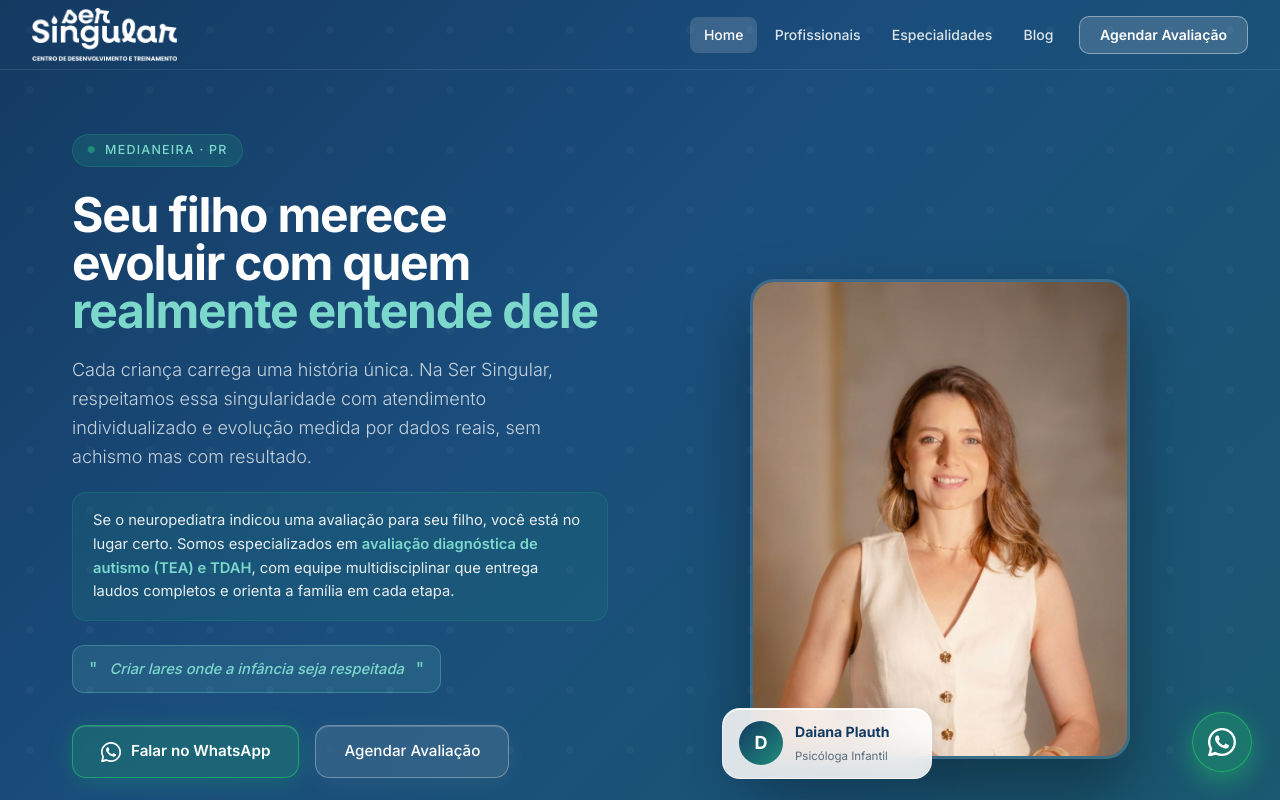
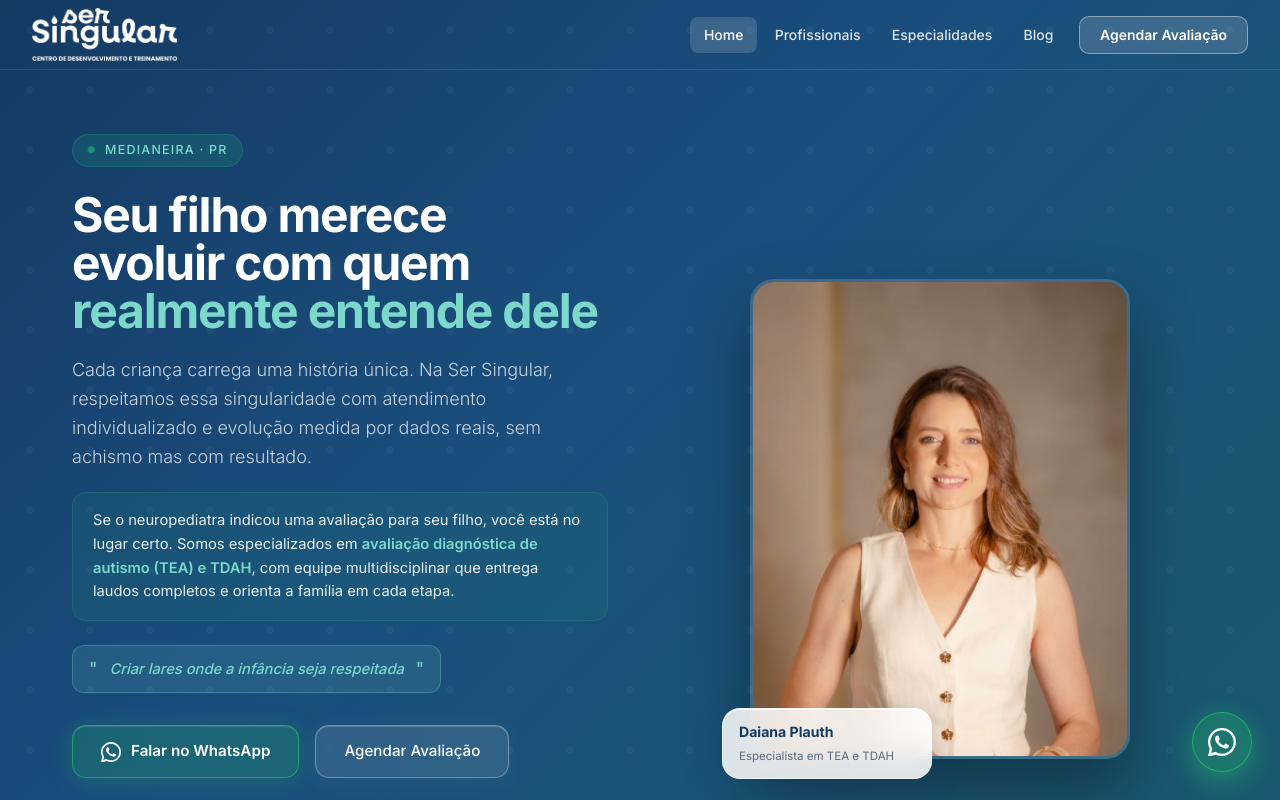
Before and after one commit to sersingular/ser-singular, a Next.js app: page / in a window 1280 px wide. Shown: the top 800 px of the page. Built offline with nearby package versions, Linux system fonts and the light colour scheme.

Commit message:
Atualizar card do hero: remover letra D e destacar especialização em TEA e TDAH
Co-Authored-By: Claude Sonnet 4.6 <noreply@anthropic.com>

```diff
--- a/src/app/page.tsx
+++ b/src/app/page.tsx
@@ -281,15 +281,9 @@ export default function HomePage() {
                   boxShadow: "0 8px 32px rgba(20,58,98,0.18), inset 0 1px 0 rgba(255,255,255,0.9)",
                 }}
               >
-                <div
-                  className="w-11 h-11 rounded-full flex items-center justify-center text-white font-bold flex-shrink-0 text-lg"
-                  style={{ background: "linear-gradient(135deg, #143a62, #1f8c7b)" }}
-                >
-                  D
-                </div>
                 <div>
                   <strong className="block text-[0.88rem] text-[#143a62] font-bold">Daiana Plauth</strong>
-                  <span className="text-[0.72rem] text-[#5a6a7e]">Psicóloga Infantil</span>
+                  <span className="text-[0.72rem] text-[#5a6a7e]">Especialista em TEA e TDAH</span>
                 </div>
               </div>
             </div>
```
